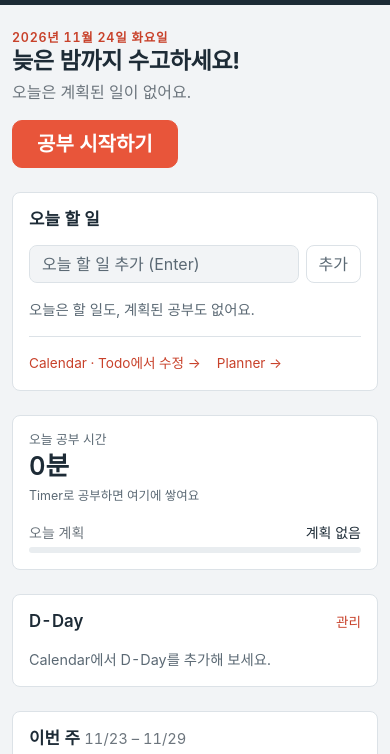
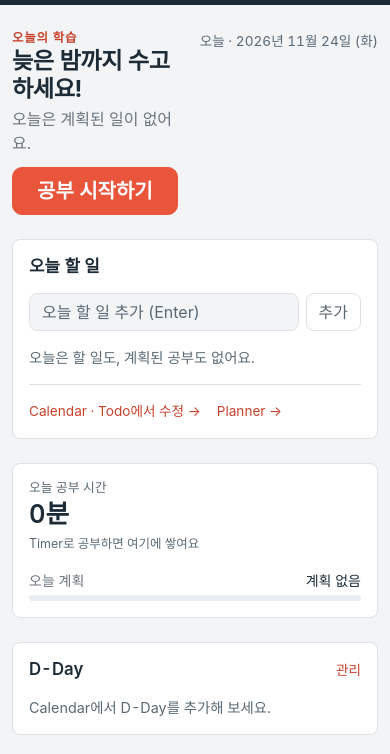
Before and after one commit to msung0406/WPTeam2, a plain HTML site: page index.html in a window 390 px wide. Shown: the part 51-805 px from the top of the page. Drawn offline with nearby package versions, Linux system fonts and the light colour scheme; a web font is replaced by a local one.

Commit message:
One date format, top right on every page
- storage.js fills #todayLabel on every page: "오늘 · 2026년 11월 24일 (화)"
  (SD.date.label), refreshed on focus. Removed the four page-specific formats.
- Dashboard header: date top right like the other pages, button below it
  (under the text on phones).

Co-Authored-By: Claude Opus 5.5 <noreply@anthropic.com>
Claude-Session: https://claude.ai/code/session_01NBryzwvnt35VAKj795Ki46

```diff
--- a/css/main.css
+++ b/css/main.css
@@ -2,6 +2,16 @@
    Dashboard (index.html) only. Day list + week strip: components.css.
    ========================================================= */
 #todayList:empty { display: none; }
+
+/* header: text left · date top right (same spot as other pages) · button bottom right; phone: button under the text */
+.sd-dash-header { display: grid; grid-template-columns: minmax(0, 1fr) auto; gap: .75rem 1rem; }
+.sd-dash-text { grid-row: 1 / span 2; }
+.sd-dash-header .sd-today { grid-column: 2; grid-row: 1; justify-self: end; }
+.sd-dash-cta { grid-column: 2; grid-row: 2; align-self: end; }
+@media (max-width: 575.98px) {
+  .sd-dash-text { grid-row: 1; }
+  .sd-dash-cta { grid-column: 1 / -1; grid-row: 2; justify-self: start; }
+}
 
 /* ---------- Timer heatmap (js/heatmap.js) ---------- */
 .sd-heat, .sd-heat-legend {
--- a/css/style.css
+++ b/css/style.css
@@ -133,6 +133,10 @@ body { font-feature-settings: "tnum"; }
 .sd-stat-value { font-size: 1.6rem; font-weight: 600; line-height: 1.2; font-variant-numeric: tabular-nums; }
 .sd-stat-value small { font-size: .85rem; font-weight: 400; color: var(--sd-muted); margin-left: .25rem; }
 
+/* today's date, top right of every page header (filled by storage.js) */
+.sd-today { font-size: .85rem; color: var(--sd-muted); font-variant-numeric: tabular-nums; white-space: nowrap; }
+header > .sd-today { align-self: flex-start; padding-top: .1rem; }
+
 /* priority colors — used by Todo, Calendar, Dashboard */
 .sd-pri { font-weight: 600; }
 .sd-pri-high { color: var(--sd-high); background: color-mix(in srgb, var(--sd-high) 13%, transparent); }
--- a/index.html
+++ b/index.html
@@ -37,13 +37,14 @@
 
   <main class="container-xl py-4">
     <!-- 오늘 -->
-    <header class="d-flex flex-wrap justify-content-between align-items-end gap-3 mb-4">
-      <div>
-        <div class="sd-eyebrow" id="todayLabel"></div>
+    <header class="sd-dash-header mb-4">
+      <div class="sd-dash-text">
+        <div class="sd-eyebrow">오늘의 학습</div>
         <h1 class="sd-page-title" id="greeting">안녕하세요!</h1>
         <p class="text-secondary mb-0 mt-1" id="greetingSub"></p>
       </div>
-      <a class="btn btn-primary btn-lg px-4" href="timer.html">공부 시작하기</a>
+      <p class="sd-today mb-0" id="todayLabel"></p>
+      <a class="btn btn-primary btn-lg px-4 sd-dash-cta" href="timer.html">공부 시작하기</a>
     </header>
 
     <div class="row g-4 mb-4">
--- a/js/calendar.js
+++ b/js/calendar.js
@@ -311,7 +311,6 @@
     notify(msg);
     ctx = Views.load();
     const evMap = eventsByDate();
-    el.todayLabel.textContent = `오늘 ${D.today().replaceAll("-", ".")} (${DOW[D.dow(D.today())]})`;
     renderCalendar(evMap);
     renderSelectedDay(evMap);
     renderDdays();
--- a/js/main.js
+++ b/js/main.js
@@ -35,12 +35,6 @@
   let ctx;
 
   function renderHeader(rows) {
-    $("#todayLabel").textContent = Stats.formatDate(ctx.today, {
-      year: "numeric",
-      month: "long",
-      day: "numeric",
-      weekday: "long",
-    });
     $("#greeting").textContent = greeting();
     const p = Views.dayProgress(rows);
     const left = p.total - p.done;
--- a/js/planner-page.js
+++ b/js/planner-page.js
@@ -390,6 +390,5 @@
   SD.onChange([SD.KEYS.tasks, SD.KEYS.events, SD.KEYS.settings], () => render());
 
   /* ---------- init ---------- */
-  $('#todayLabel').textContent = `오늘 ${fmtDate(D.today())}`;
   render();
 })();
--- a/js/storage.js
+++ b/js/storage.js
@@ -55,6 +55,8 @@ const SD = (() => {
     diff: (a, b) => Math.round((date.parse(a) - date.parse(b)) / 86400000),   // a − b in days
     dow: ymd => date.parse(ymd).getDay(),                                     // 0 Sun … 6 Sat
     isWeekend: ymd => [0, 6].includes(date.parse(ymd).getDay()),
+    // one date format for every page header: "2026년 11월 24일 (화)"
+    label: ymd => { const d = date.parse(ymd); return `${d.getFullYear()}년 ${d.getMonth() + 1}월 ${d.getDate()}일 (${'일월화수목금토'[d.getDay()]})`; },
     isYMD, isHM
   };
 
@@ -360,6 +362,14 @@ const SD = (() => {
     });
   }
 
+  /* ---------- today's date, top right of every page (<p class="sd-today" id="todayLabel">) ----------
+     Filled here so all pages show the same thing; refreshed on focus (catches midnight). */
+  if (typeof document !== 'undefined' && document.getElementById) {
+    const showToday = () => { const n = document.getElementById('todayLabel'); if (n) n.textContent = `오늘 · ${date.label(date.today())}`; };
+    showToday();
+    window.addEventListener('focus', showToday);
+  }
+
   /* ---------- auto-sync on load and when Calendar changes in another tab ---------- */
   if (typeof window !== 'undefined' && typeof localStorage !== 'undefined') {
     syncDeadlines();
--- a/js/timer.js
+++ b/js/timer.js
@@ -386,7 +386,6 @@
     const todayLogs = logs.filter((l) => l.date === today);
     const focusCount = todayLogs.filter((l) => l.mode === "focus").length;
 
-    els.todayLabel.textContent = Stats.formatDate(today);
     els.todayTotal.textContent = Stats.formatMinutes(
       Stats.minutesOn(today, logs),
     );
```
Also changed, not shown: calendar.html (+1 -1 lines), planner.html (+1 -1 lines), timer.html (+1 -1 lines), 1 other file.
